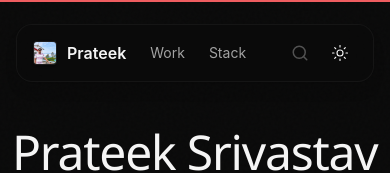
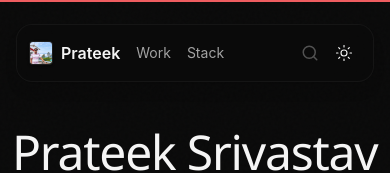
Before and after one commit to prateeek-sri/portfolio-v3, a Next.js app: page / in a window 390 px wide. Shown: the top 173 px of the page. Built offline with nearby package versions, Linux system fonts and the light colour scheme; no server answers; a web font is replaced by a local one.

Commit message:
Optimize Navbar spacing for mobile viewport constraints

```diff
--- a/components/Navbar.tsx
+++ b/components/Navbar.tsx
@@ -19,9 +19,9 @@ const navItems = [
 const Navbar: React.FC<NavbarProps> = ({ theme, toggleTheme, isHidden = false }) => {
   return (
     <nav className={`border-white/40 dark:border-border/40 bg-white/50 dark:bg-background/80 fixed top-6 left-1/2 z-50 w-[calc(100%-2rem)] max-w-3xl -translate-x-1/2 rounded-2xl border shadow-lg backdrop-blur-xl transition-all duration-700 md:h-[60px] md:w-auto md:max-w-5xl md:rounded-full ${isHidden ? 'opacity-0 pointer-events-none -translate-y-8' : 'opacity-100 translate-y-0'}`}>
-      <div className="flex h-14 items-center justify-between px-4 md:gap-4 md:px-6 md:h-[60px]">
-        <div className="flex items-center gap-6">
-          <Link href="/" className="group flex items-center gap-2.5">
+      <div className="flex h-14 items-center justify-between px-3 sm:px-4 md:gap-4 md:px-6 md:h-[60px]">
+        <div className="flex items-center gap-4 sm:gap-6">
+          <Link href="/" className="group flex items-center gap-2 sm:gap-2.5">
             {/* Profile Image Logo */}
             <div className="h-6 w-6 rounded bg-text-muted/20 transition-all duration-300 group-hover:opacity-60 overflow-hidden flex-shrink-0 border border-border/40 shadow-sm">
               <Image src="/icons/me/me.jpg" alt="Prateek" width={24} height={24} className="w-full h-full object-cover" />
@@ -29,7 +29,7 @@ const Navbar: React.FC<NavbarProps> = ({ theme, toggleTheme, isHidden = false })
             <span className="text-base font-semibold md:text-lg">Prateek</span>
           </Link>
           {/* Nav items - visible on all screen sizes */}
-          <div className="flex items-center gap-6 md:gap-6">
+          <div className="flex items-center gap-4 sm:gap-6">
             {navItems.map((item) => (
               <Link
                 key={item.label}
@@ -54,7 +54,7 @@ const Navbar: React.FC<NavbarProps> = ({ theme, toggleTheme, isHidden = false })
           </div>
         </div>
 
-        <div className="flex items-center gap-2">
+        <div className="flex items-center gap-0.5 sm:gap-2">
           {/* Command Palette Trigger */}
           <button
             onClick={() => window.dispatchEvent(new CustomEvent("open-command-palette"))}
```
Also changed, not shown: 1 other file (tests, documents, lock files or other folders).
